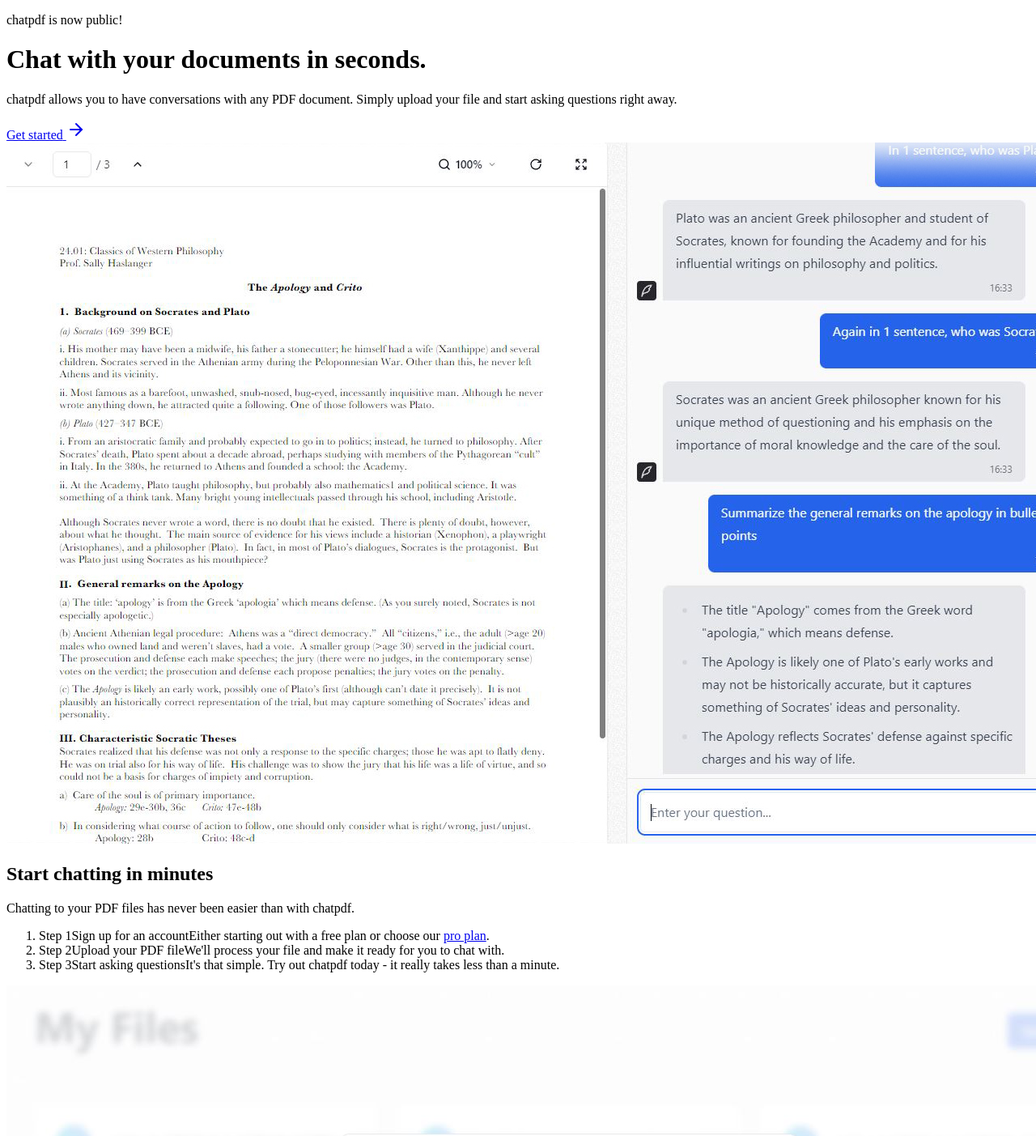
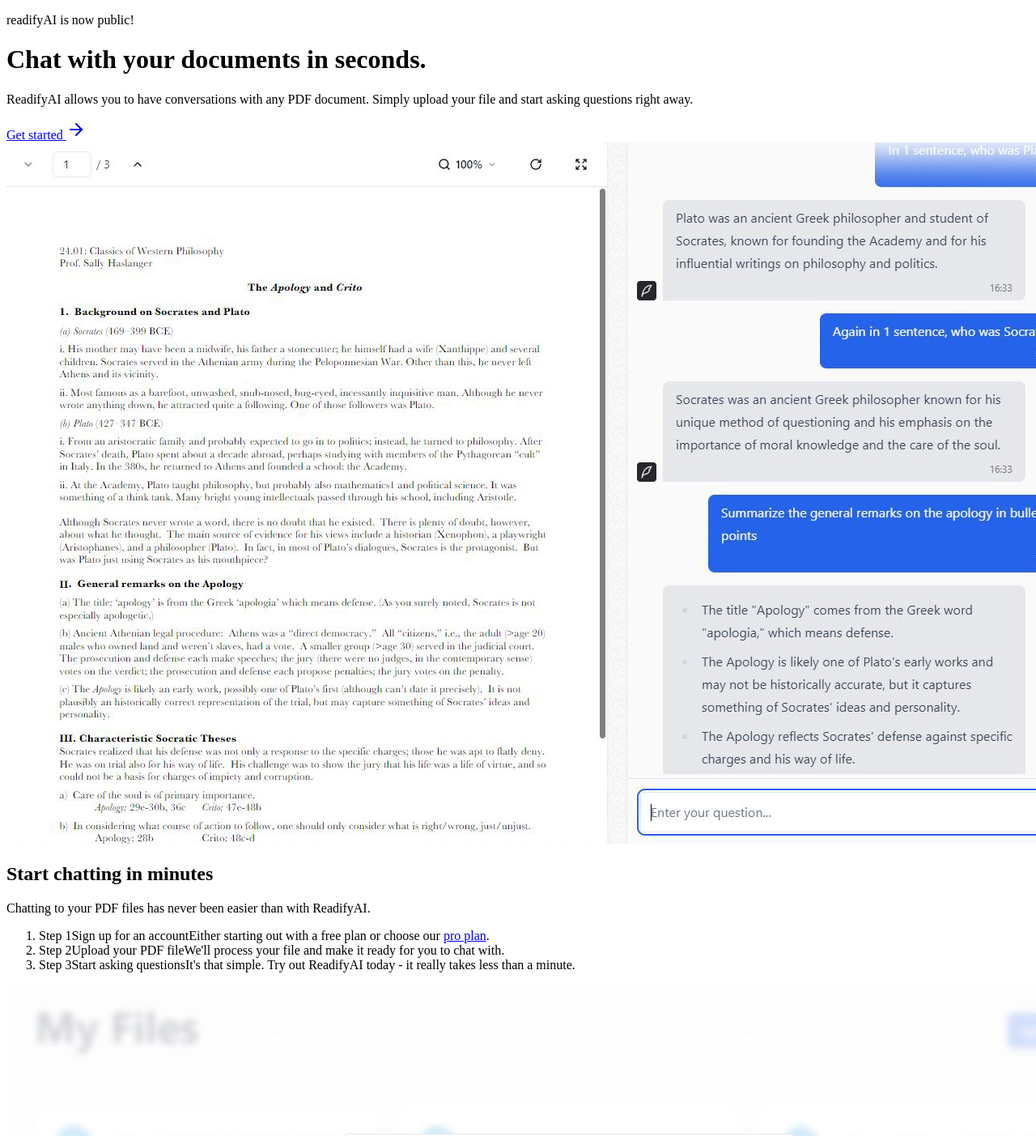
Before and after one commit to rohitt-gupta/readifyai, a Next.js app: page / in a window 1280 px wide. Shown: the top 1403 px of the page at 81% size. Built offline with nearby package versions, Linux system fonts and the light colour scheme.

Commit message:
Change name

```diff
--- a/src/app/page.tsx
+++ b/src/app/page.tsx
@@ -10,7 +10,7 @@
       <MaxWidthWrapper className='mb-12 mt-28 sm:mt-40 flex flex-col items-center justify-center text-center'>
         <div className='mx-auto mb-4 flex max-w-fit items-center justify-center space-x-2 overflow-hidden rounded-full border border-gray-200 bg-white px-7 py-2 shadow-md backdrop-blur transition-all hover:border-gray-300 hover:bg-white/50'>
           <p className='text-sm font-semibold text-gray-700'>
-            chatpdf is now public!
+            readifyAI is now public!
           </p>
         </div>
         <h1 className='max-w-4xl text-5xl font-bold md:text-6xl lg:text-7xl'>
@@ -19,7 +19,7 @@
           in seconds.
         </h1>
         <p className='mt-5 max-w-prose text-zinc-700 sm:text-lg'>
-          chatpdf allows you to have conversations with any
+          ReadifyAI allows you to have conversations with any
           PDF document. Simply upload your file and start
           asking questions right away.
         </p>
@@ -91,7 +91,7 @@
             </h2>
             <p className='mt-4 text-lg text-gray-600'>
               Chatting to your PDF files has never been
-              easier than with chatpdf.
+              easier than with ReadifyAI.
             </p>
           </div>
         </div>
@@ -141,7 +141,7 @@
                 Start asking questions
               </span>
               <span className='mt-2 text-zinc-700'>
-                It&apos;s that simple. Try out chatpdf today -
+                It&apos;s that simple. Try out ReadifyAI today -
                 it really takes less than a minute.
               </span>
             </div>
--- a/src/components/Navbar.tsx
+++ b/src/components/Navbar.tsx
@@ -21,7 +21,7 @@
           <Link
             href='/'
             className='flex z-40 font-semibold'>
-            <span>ChatPdf</span>
+            <span>ReadifyAI</span>
           </Link>
 
           <MobileNav isAuth={!!user} />
--- a/src/lib/utils.ts
+++ b/src/lib/utils.ts
@@ -15,8 +15,8 @@
 }
 
 export function constructMetadata({
-  title = "chatpdf - the SaaS for students",
-  description = "chatpdf is an open-source software to make chatting to your PDF files easy.",
+  title = "ReadifyAI - the SaaS for students",
+  description = "ReadifyAI is an open-source software to make chatting to your PDF files easy.",
   image = "/thumbnail.png",
   icons = "/favicon.ico",
   noIndex = false
```
